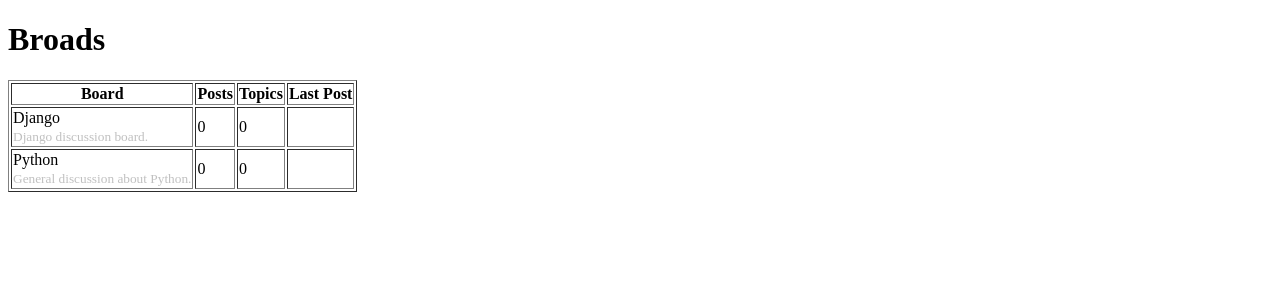
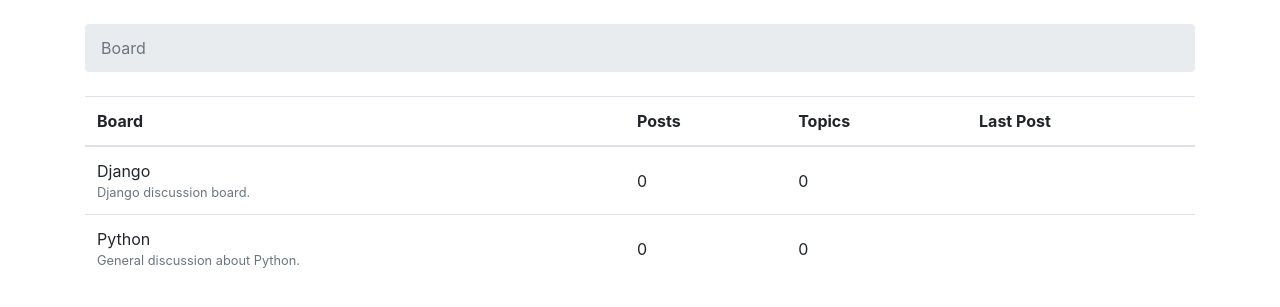
Before and after one commit to iameduard/GitDjango, a Django app: page / in a window 1280 px wide. Shown: the top 307 px of the page. Run offline with Django 3.2, Linux system fonts and the light colour scheme; data comes from the database, SQL or seed files in the repository; both versions use the stored data as it was after the commit; some libraries are stand-ins or nearby versions.

Commit message:
second commit

```diff
--- a/myproject/settings.py
+++ b/myproject/settings.py
@@ -121,3 +121,7 @@ USE_TZ = True
 # https://docs.djangoproject.com/en/2.1/howto/static-files/
 
 STATIC_URL = '/static/'
+
+STATICFILES_DIRS=[
+    os.path.join(BASE_DIR,'static'),
+]
--- a/templates/home.html
+++ b/templates/home.html
@@ -1,12 +1,16 @@
-<!DOCTYPE html>
+{% load static%}<!DOCTYPE html>
 <html lang="en">
 <head>
 	<meta charset="UTF-8">
 	<title>Broads</title>
+	<link rel="stylesheet" href="{%static 'css/bootstrap.min.css' %}">
 </head>
   <body>
-	<h1>Broads</h1>
-	<table border="1">
+	<div class="container">
+		<ol class="breadcrumb my-4">
+			<li class="breadcrumb-item active">Board</li>
+		</ol>
+		<table class="table">
 		  <thead>
 		  	<tr>
 			  <th>Board</th>
@@ -20,14 +24,15 @@
 	  	 <tr>
            <td>
 			 {{board.name}}<br>
-			 <small style="color: #8888">{{board.description}}</small>
+			 <small class="text-muted d-block">{{board.description}}</small>
            </td>
-           <td>0</td>
-           <td>0</td>
+           <td class="align-middle">0</td>
+           <td class="align-middle">0</td>
            <td></td>
 	  	 </tr>
 	  	 {% endfor %}
 	  </tbody>
 	 </table>
+	</div>
   </body>
 </html>
```
Also changed, not shown: db.sqlite3. Lines whose indentation alone changed are shown as unchanged.
